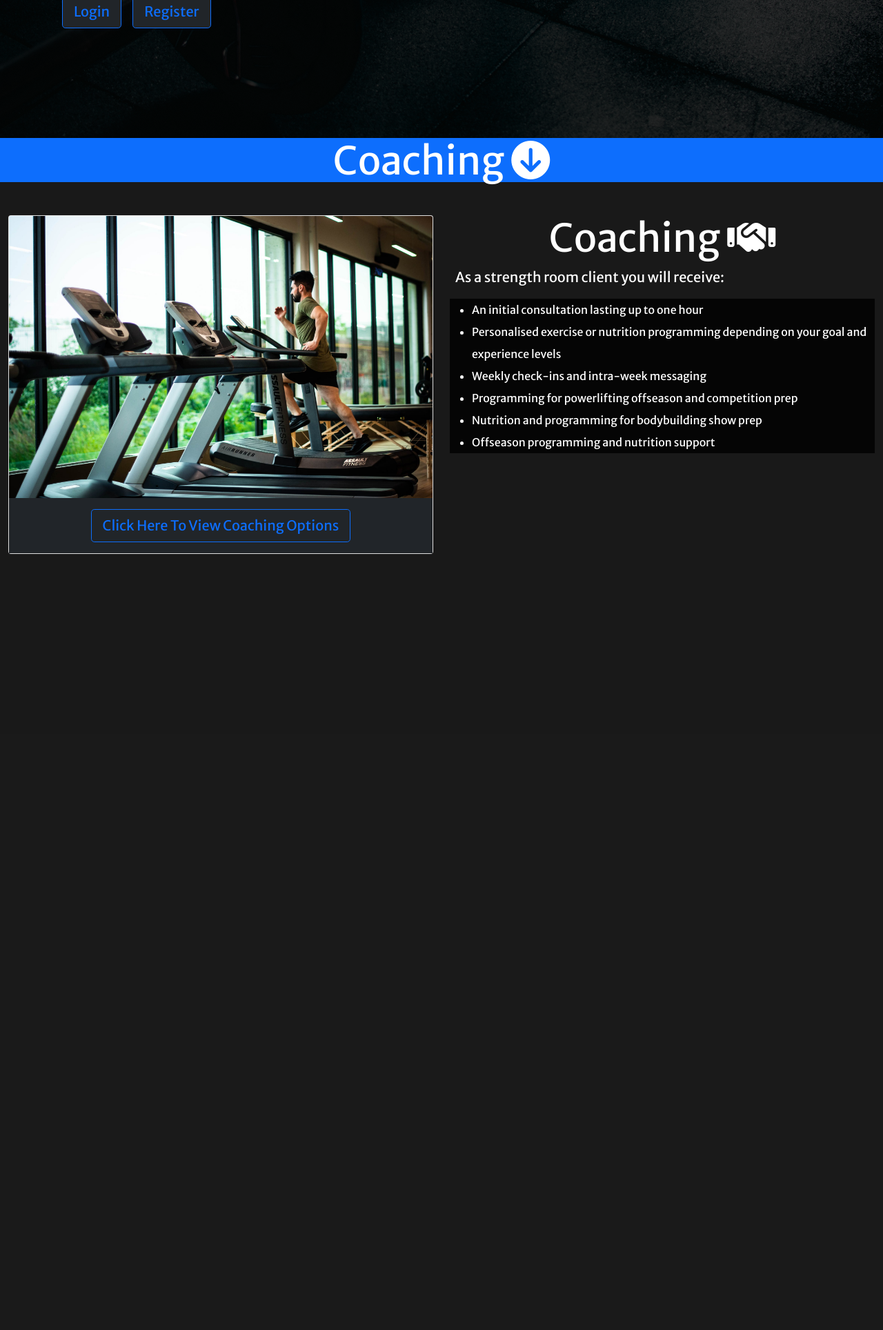
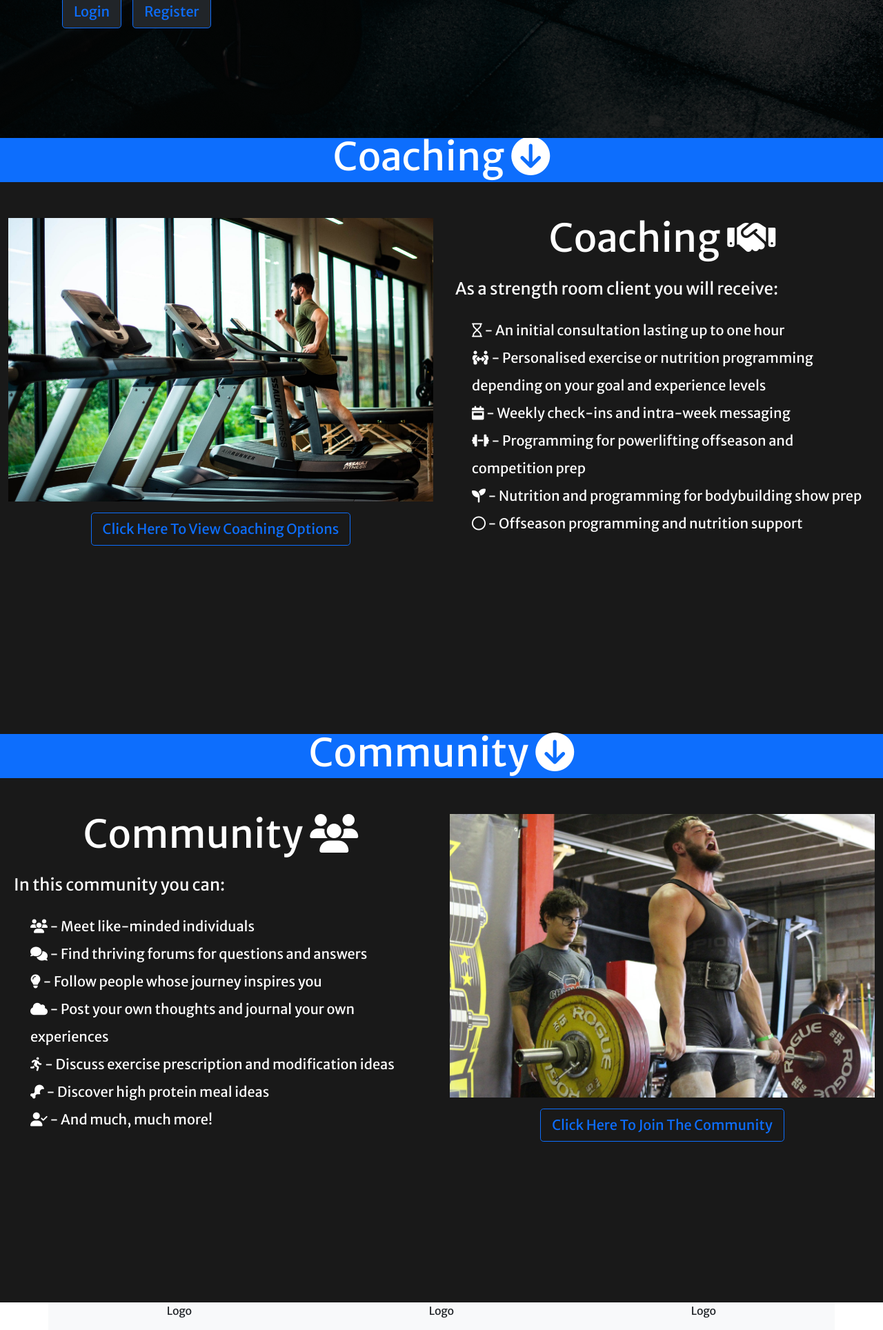
Before and after one commit to niall-mulcahy/MS4-strength-room, a Django app: page / in a window 1280 px wide. Shown: the part 536-2464 px from the top of the page at 69% size. Before the commit the page ends 1339 px from the top, so only its background shows below. Run offline with Django 3.2, Linux system fonts and the light colour scheme; some libraries are stand-ins or nearby versions.

Commit message:
added more content to home page and made design changes

```diff
--- a/home/templates/home/index.html
+++ b/home/templates/home/index.html
@@ -32,7 +32,7 @@
 
     <!--Section Change Banner-->
 
-    <div class="section-banner">
+    <div class="section-banner d-flex align-items-center justify-content-center">
         <h2 class="display-4 mb-2 text-center">Coaching <i class="fas fa-arrow-circle-down"></i></h2>
     </div>
 
@@ -40,34 +40,73 @@
     <!--Coaching Section-->
     <div id="index-body-2">
         <div class="container-fluid pt-5">
-            <div class="row">
-                <div class="col-12 col-md-6 order-sm-1">
+            <div class="row d-flex align-items-center">
+                <div class="col-12 col-md-6 order-md-1">
                     <div>
-                        <h3 class="card-title display-4 text-center mb-2"><span class="rounded" id="coaching-title">Coaching <i class="fas fa-handshake"></i></span></h3>
-                        <div class="mt-2">
-                            <p class="card-text lead ms-2 text-white mt-2">
+                        <h3 class="card-title display-4 text-center mb-3"><span class="rounded" id="coaching-title">Coaching <i class="fas fa-handshake"></i></span></h3>
+                        <div>
+                            <p class="card-text fs-4 ms-2 text-white mt-2 lh-lg">
                                 As a strength room client you will receive:
-                                <ul class="list-background text-white lh-lg">
-                                    <li>An initial consultation lasting up to one hour</li>
-                                    <li>Personalised exercise or nutrition programming depending on your goal and experience levels</li>
-                                    <li>Weekly check-ins and intra-week messaging</li>
-                                    <li>Programming for powerlifting offseason and competition prep</li>
-                                    <li>Nutrition and programming for bodybuilding show prep</li>
-                                    <li>Offseason programming and nutrition support</li>
+                                <ul class="custom-list text-white lh-lg fs-5">
+                                    <li><i class="far fa-hourglass"></i> - An initial consultation lasting up to one hour</li>
+                                    <li><i class="fas fa-people-arrows"></i> - Personalised exercise or nutrition programming depending on your goal and experience levels</li>
+                                    <li><i class="fas fa-calendar-week"></i> - Weekly check-ins and intra-week messaging</li>
+                                    <li><i class="fas fa-dumbbell"></i> - Programming for powerlifting offseason and competition prep</li>
+                                    <li><i class="fas fa-seedling"></i> - Nutrition and programming for bodybuilding show prep</li>
+                                    <li> <i class="far fa-circle"></i> - Offseason programming and nutrition support</li>
                                 </ul>
                             </p>
                         </div>
                     </div>
                 </div>
                 <div class="col col-lg-6 order-sm-12">
-                    <div class="card">
-                        <img class="card-img-top" src="/media/treadmill.jpeg" alt="man running on a treadmill">
-                        <div class="card-body d-flex justify-content-center bg-dark">
-                            <div class="btn bg-dark btn-outline-primary btn-lg justify-content-center" role="button"><a href="#" class="text-decoration-none text-capitalize">Click here to view coaching options</a></div>
-                        </div>
+                    <img class="img-fluid d-none d-md-block" src="/media/treadmill.jpeg" alt="man running on a treadmill">
+                    <div class="d-flex justify-content-center">
+                        <div class="btn btn-outline-primary btn-lg justify-content-center mt-3" role="button"><a href="#" class="text-decoration-none text-capitalize">Click here to view coaching options</a></div>
                     </div>
                 </div>
             </div>
         </div>
     </div>
+
+    <!--Section Change Banner-->
+
+    <div class="section-banner d-flex align-items-center justify-content-center">
+        <h2 class="display-4 mb-2 text-center">Community <i class="fas fa-arrow-circle-down"></i></h2>
+    </div>
+
+
+    <!--Community Section-->
+    <div id="index-body-3">
+        <div class="container-fluid pt-5">
+            <div class="row d-flex align-items-center">
+                <div class="col-12 col-md-6">
+                    <div>
+                        <h3 class="card-title display-4 text-center mb-3"><span class="rounded" id="coaching-title">Community <i class="fas fa-users"></i></span></h3>
+                        <div>
+                            <p class="card-text fs-4 ms-2 text-white mt-2 lh-lg">
+                                In this community you can:
+                                <ul class="custom-list text-white lh-lg fs-5">
+                                    <li><i class="fas fa-users"></i> - Meet like-minded individuals</li>
+                                    <li><i class="fas fa-comments"></i> - Find thriving forums for questions and answers</li>
+                                    <li><i class="fas fa-lightbulb"></i> - Follow people whose journey inspires you</li>
+                                    <li><i class="fas fa-cloud"></i> - Post your own thoughts and journal your own experiences</li>
+                                    <li><i class="fas fa-running"></i> - Discuss exercise prescription and modification ideas</li>
+                                    <li><i class="fas fa-drumstick-bite"></i> - Discover high protein meal ideas</li>
+                                    <li><i class="fas fa-user-check"></i> - And much, much more!</li>
+                                </ul>
+                            </p>
+                        </div>
+                    </div>
+                </div>
+                <div class="col col-lg-6 order-sm-12">
+                    <img class="img-fluid d-none d-md-block" src="/media/deadlift.jpg" alt="man deadlifting in competition">
+                    <div class="d-flex justify-content-center">
+                        <div class="btn btn-outline-primary btn-lg justify-content-center mt-3" role="button"><a href="#" class="text-decoration-none text-capitalize">Click here to join the community</a></div>
+                    </div>
+                </div>
+            </div>
+        </div>
+    </div>
+
 {% endblock %}
--- a/static/css/base.css
+++ b/static/css/base.css
@@ -20,9 +20,19 @@ body {
     height: 100vh;
 }
 
+#index-body-3 {
+    background-color: rgba(0,0,0,0.9);
+    height: 95vh;
+}
+
 #coaching-title {
     color: #fff;
     padding: 5px;
+}
+
+#custom-footer {
+    width: 100vw;
+    height: 5vh;
 }
 
 .overlay {
@@ -47,6 +57,6 @@ body {
     color: #fff;
 }
 
-.list-background {
-    background-color: rgba(0,0,0,0.8)
+.custom-list {
+    list-style-type: none;
 }
--- a/templates/base.html
+++ b/templates/base.html
@@ -61,7 +61,7 @@
     </header>
 
     {% if messages %}
-    <div class="message-container"></div>
+        <div class="message-container"></div>
     {% endif %}
 
     {% block page_header %}
@@ -70,6 +70,16 @@
     {% block content %}
     {% endblock %}
 
+    <footer>
+        <div class="container bg-light text-center" id="custom-footer">
+            <div class="row">
+                <div class="col">Logo</div>
+                <div class="col">Logo</div>
+                <div class="col">Logo</div>
+            </div>
+        </div>
+    </footer>
+
     {% block postloadjs %}
     {% endblock %}
 
```
Also changed, not shown: media/deadlift.jpg (added).
